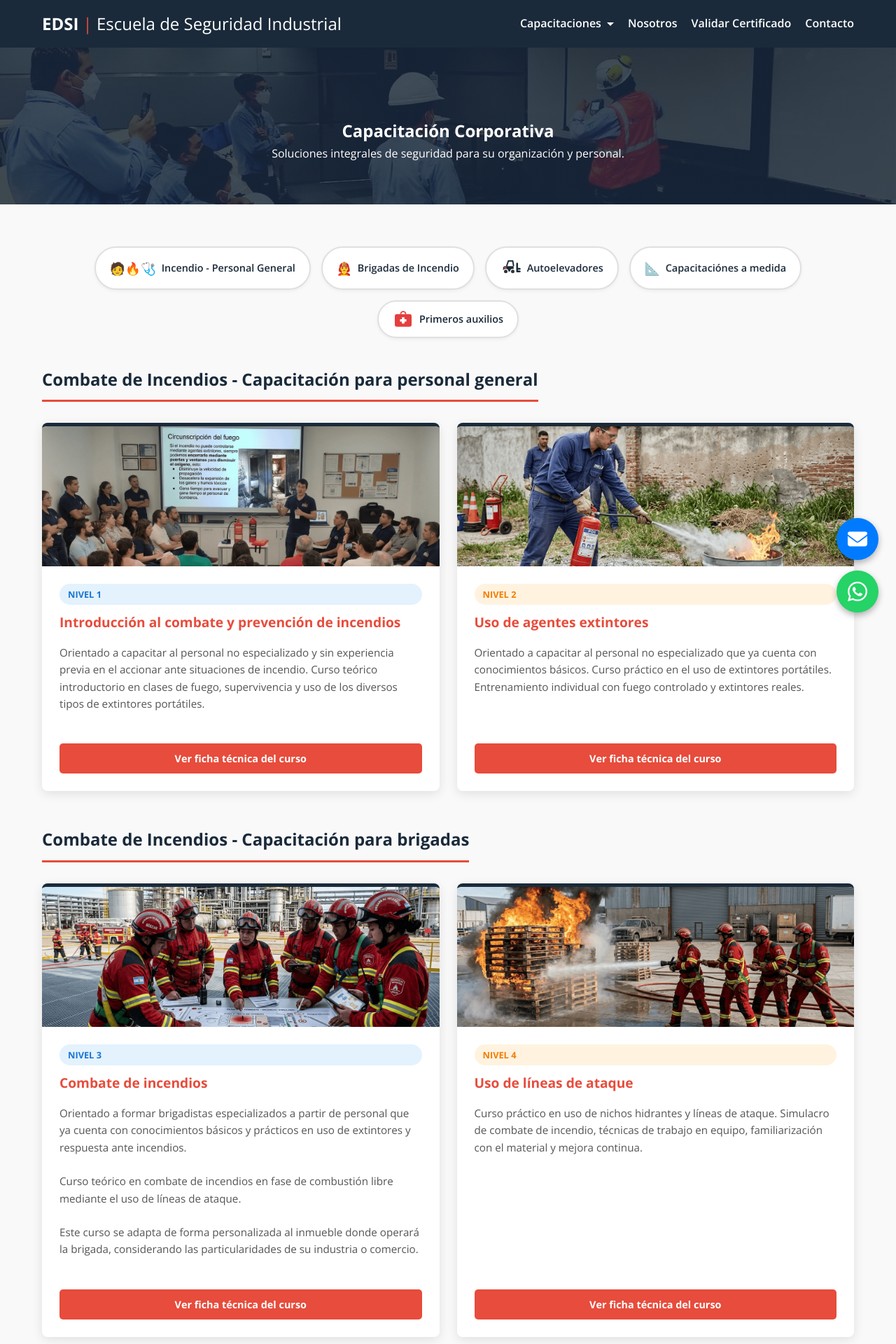
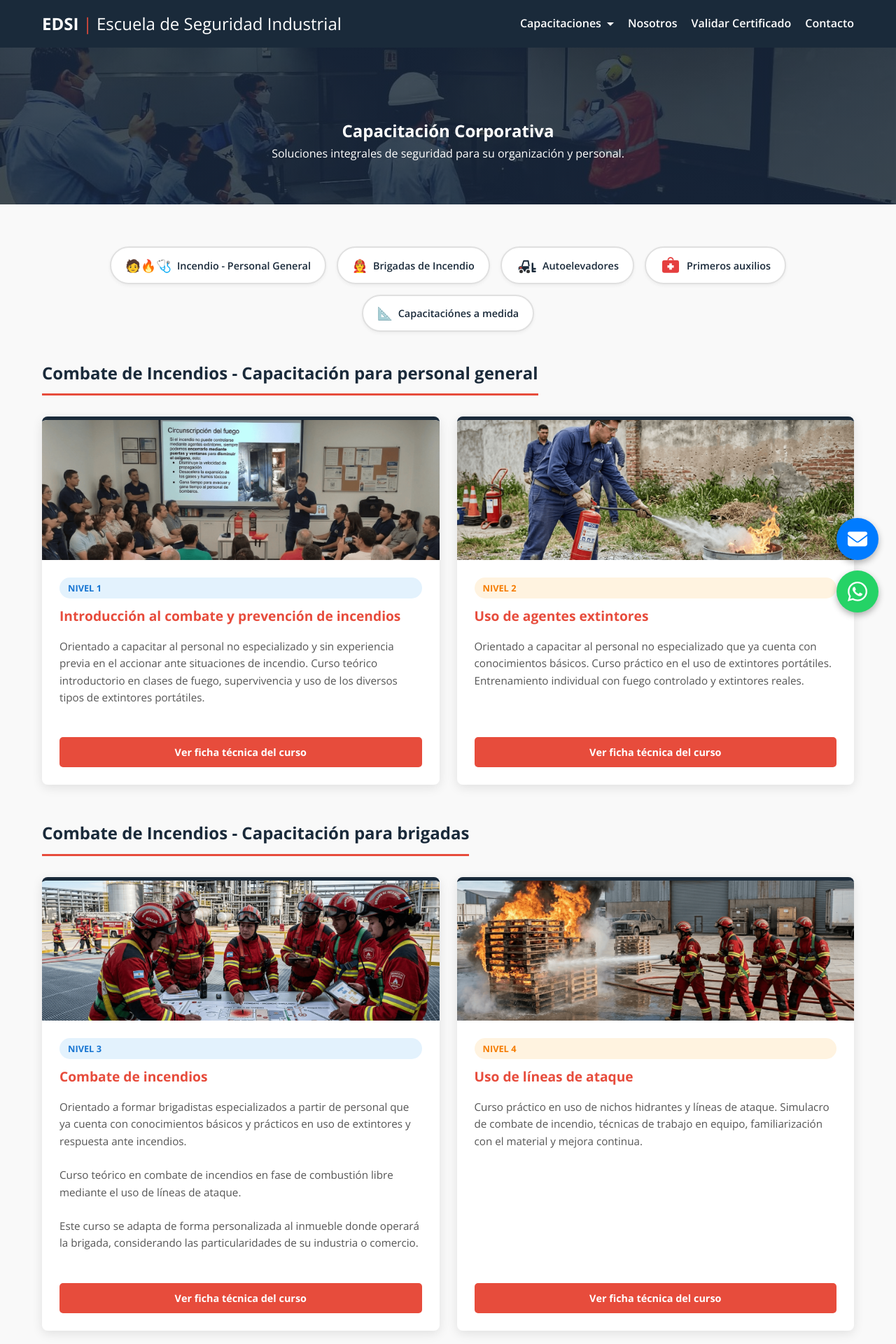
Before and after one commit to martov1/EDSI-nuevo-sitio, a Jekyll site: the page built from capacitacion-empresas.html, in a window 1280 px wide. Shown: the top 1920 px of the page at 70% size. Built offline with Jekyll 4.4.1, drawn with Linux system fonts in a browser that asks for light colours.

Commit message:
correcciones esteticas

```diff
--- a/capacitacion-empresas.html
+++ b/capacitacion-empresas.html
@@ -24,24 +24,18 @@ redirect_from:
         </a>
         <a href="#autoelevadores" class="chip">
           <span class="chip-icon"
-            ><img
-              src="/assets/autoelevador.svg"
-              alt="Icono Autoelevador"
-              style="width: 30px; height: 30px"
+            ><img src="/assets/autoelevador.svg" alt="Icono Autoelevador"
           /></span>
           Autoelevadores
         </a>
+        <a href="#primeros-auxilios" class="chip">
+          <span class="chip-icon"
+            ><img src="/assets/botiquin-2.svg" alt="Icono Botiquín"
+          /></span>
+          Primeros auxilios
+        </a>
         <a href="#otros" class="chip">
           <span class="chip-icon">📐</span> Capacitaciónes a medida
-        </a>
-        <a href="#primeros-auxilios" class="chip">
-          <span class="chip-icon"
-            ><img
-              src="/assets/botiquin-2.svg"
-              alt="Icono Botiquín"
-              style="width: 30px; height: 30px; display: block; margin: auto"
-          /></span>
-          Primeros auxilios
         </a>
       </div>
     </div>
--- a/style.css
+++ b/style.css
@@ -371,6 +371,13 @@ a {
   font-size: 1.1rem;
 }
 
+.chip-icon img {
+  width: 30px;
+  height: 30px;
+  display: block;
+  margin: auto;
+}
+
 .chip:hover {
   border-color: #e74c3c;
   color: #e74c3c;
```
Also changed, not shown: 1 other file.
